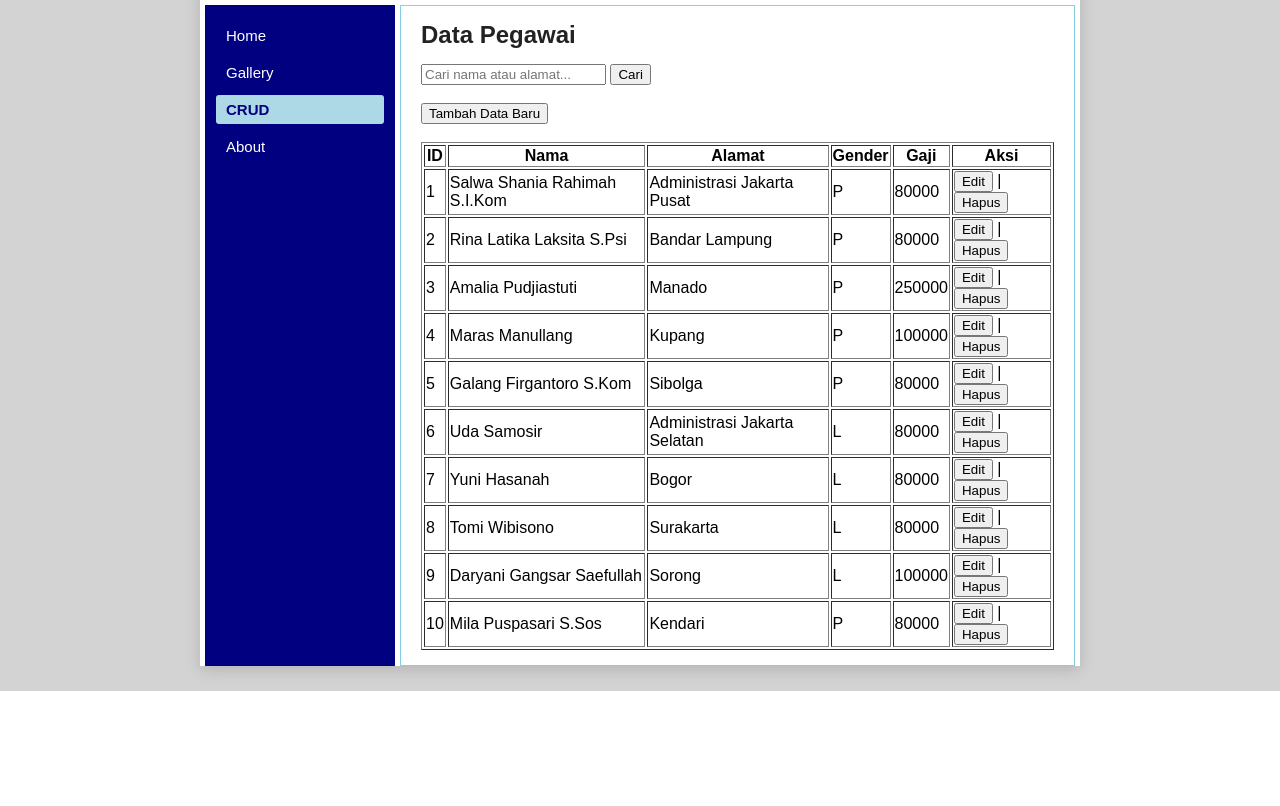
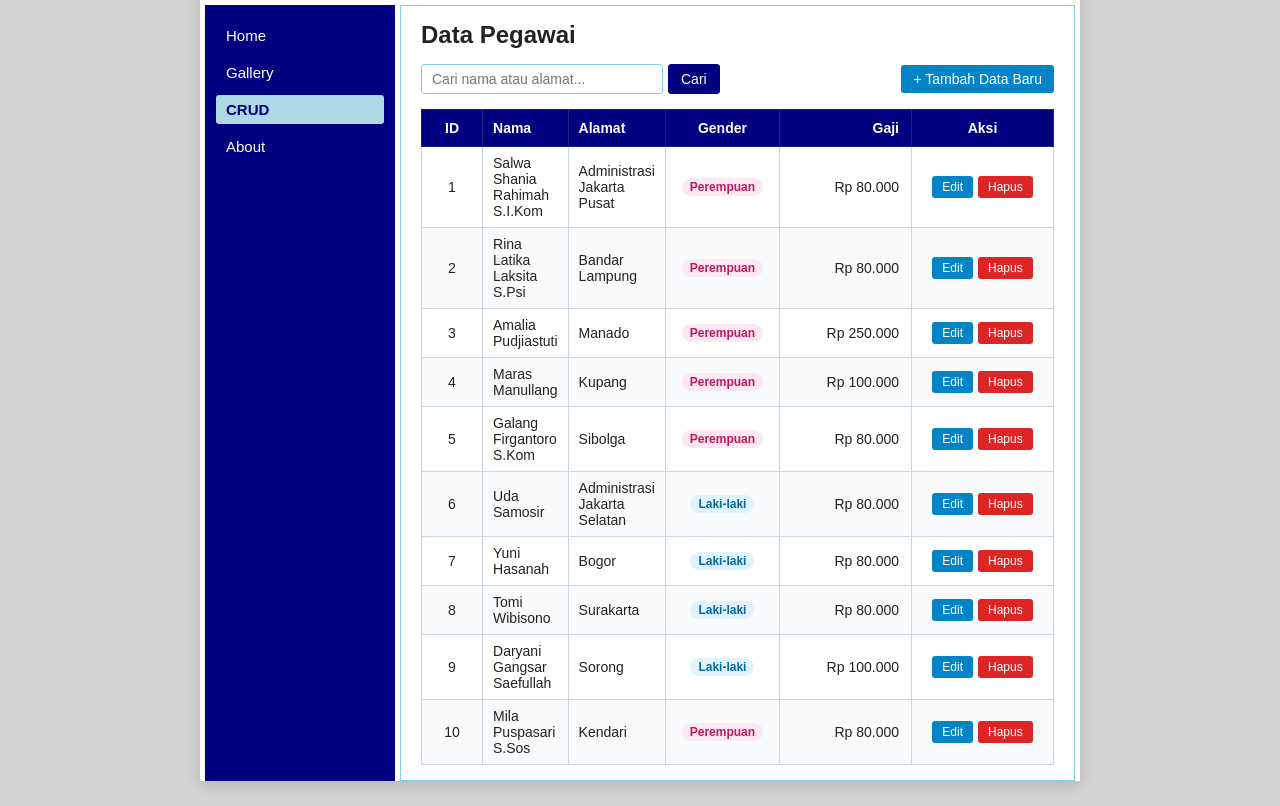
Before and after one commit to anggimahardika155-cell/belajar-laravel-2a, a Laravel app: page /employe in a window 1280 px wide. Shown: the part 288-1094 px from the top of the page. Before the commit the page ends 979 px from the top, so only its background shows below. Run offline with Laravel 12, Linux system fonts and the light colour scheme; data comes from the database, SQL or seed files in the repository.

Commit message:
[EDIT] CRUD tampil data (tampil_data.blade.php)

```diff
--- a/web-app/resources/views/tampil_data.blade.php
+++ b/web-app/resources/views/tampil_data.blade.php
@@ -1,57 +1,73 @@
-<!-- menggunakan layout dashboard yang sudah dibuat sebelumnya -->
 @extends('dashboard')
 
-<!-- bagian konten utama -->
 @section('content')
     <h1>{{ $judul }}</h1>
-        <!-- Form Pencarian -->
-    <form action="/employe" method="get">
-        <input type="text" name="cari" placeholder="Cari nama atau alamat..."
-        value="{{ request('cari') }}">
-        <button type="submit">Cari</button>
+
+    <!-- Pesan Notifikasi Sukses -->
+    @if(session('pesan'))
+        <div style="background-color: #d4edda; color: #155724; padding: 10px; border: 1px solid #c3e6cb; border-radius: 3px; margin-bottom: 15px; font-size: 14px;">
+            {{ session('pesan') }}
+        </div>
+    @endif
+
+    <!-- Form Pencarian dan Tombol Tambah Data -->
+    <div style="display: flex; justify-content: space-between; align-items: center; margin-bottom: 15px; flex-wrap: wrap; gap: 10px;">
+        <form action="/employe" method="get" style="display: flex; gap: 5px;">
+            <input type="text" name="cari" placeholder="Cari nama atau alamat..." value="{{ request('cari') }}"
+                style="padding: 6px 10px; border: 1px solid skyblue; border-radius: 3px; font-size: 14px; width: 220px;">
+            <button type="submit" class="btn-navy">Cari</button>
             @if(request('cari'))
-            <a href="/employe"><button type="button">Reset</button></a>
+                <a href="/employe" class="btn-gray">Reset</a>
             @endif
         </form>
-    <br>
 
-        <!-- Tombol Tambah Data Baru -->
-    <a href="/employe/create"><button>Tambah Data Baru</button></a>
-    <br><br>
+        <a href="/employe/create" class="btn-blue">+ Tambah Data Baru</a>
+    </div>
 
-    <!-- Pesan Notifikasi Setelah Simpan -->
-    @if(session('pesan'))
-        <p style="color: green; font-weight: bold;">{{ session('pesan') }}</p>
-    @endif
-
-    <!-- tabel untuk menampilkan data -->
-    <table border="1" align="center">
+    <!-- Tabel Data Sesuai Modul tapi Rapi -->
+    <table class="table-modul">
+        <thead>
             <tr>
-            <th>ID</th>
-            <th>Nama</th>
-            <th>Alamat</th>
-            <th>Gender</th>
-            <th>Gaji</th>
-            <th>Aksi</th>
+                <th style="width: 50px; text-align: center;">ID</th>
+                <th style="text-align: left; padding-left: 10px;">Nama</th>
+                <th style="text-align: left; padding-left: 10px;">Alamat</th>
+                <th style="width: 100px; text-align: center;">Gender</th>
+                <th style="width: 120px; text-align: right; padding-right: 12px; white-space: nowrap;">Gaji</th>
+                <th style="width: 130px; text-align: center; white-space: nowrap;">Aksi</th>
             </tr>
-        <!-- perulangan untuk menampilkan setiap baris data -->
-        @foreach ($employes as $row)
+        </thead>
+        <tbody>
+            @forelse ($employes as $row)
             <tr>
                 <td>{{ $row->id }}</td>
-            <td>{{ $row->nama }}</td>
-            <td>{{ $row->alamat }}</td>
-            <td>{{ $row->gender }}</td>
-            <td>{{ $row->gaji }}</td>
+                <td style="text-align: left; padding-left: 10px;">{{ $row->nama }}</td>
+                <td style="text-align: left; padding-left: 10px;">{{ $row->alamat }}</td>
                 <td>
-                <a href="/employe/{{ $row->id }}/edit"><button>Edit</button></a>
-                |
-                <form action="/employe/{{ $row->id }}" method="post" style="display: inline;">
+                    @if($row->gender == 'L')
+                        <span class="badge badge-l">Laki-laki</span>
+                    @else
+                        <span class="badge badge-p">Perempuan</span>
+                    @endif
+                </td>
+                <td style="text-align: right; padding-right: 12px; white-space: nowrap; font-weight: 500;">
+                    Rp {{ number_format($row->gaji, 0, ',', '.') }}
+                </td>
+                <td style="text-align: center; white-space: nowrap;">
+                    <div style="display: inline-flex; gap: 5px; align-items: center; justify-content: center;">
+                        <a href="/employe/{{ $row->id }}/edit" class="btn-edit">Edit</a>
+                        <form action="/employe/{{ $row->id }}" method="post" style="margin: 0; display: inline;">
                             @csrf
                             @method('DELETE')
-                    <button type="submit" onclick="return confirm('Yakin mau dihapus?')">Hapus</button>
+                            <button type="submit" class="btn-delete" onclick="return confirm('Yakin ingin menghapus data ini?')">Hapus</button>
                         </form>
+                    </div>
                 </td>
             </tr>
-        @endforeach
+            @empty
+            <tr>
+                <td colspan="6" style="padding: 20px; color: #888;">Data tidak ditemukan.</td>
+            </tr>
+            @endforelse
+        </tbody>
     </table>
 @endsection
```
Lines whose indentation alone changed are shown as unchanged.
